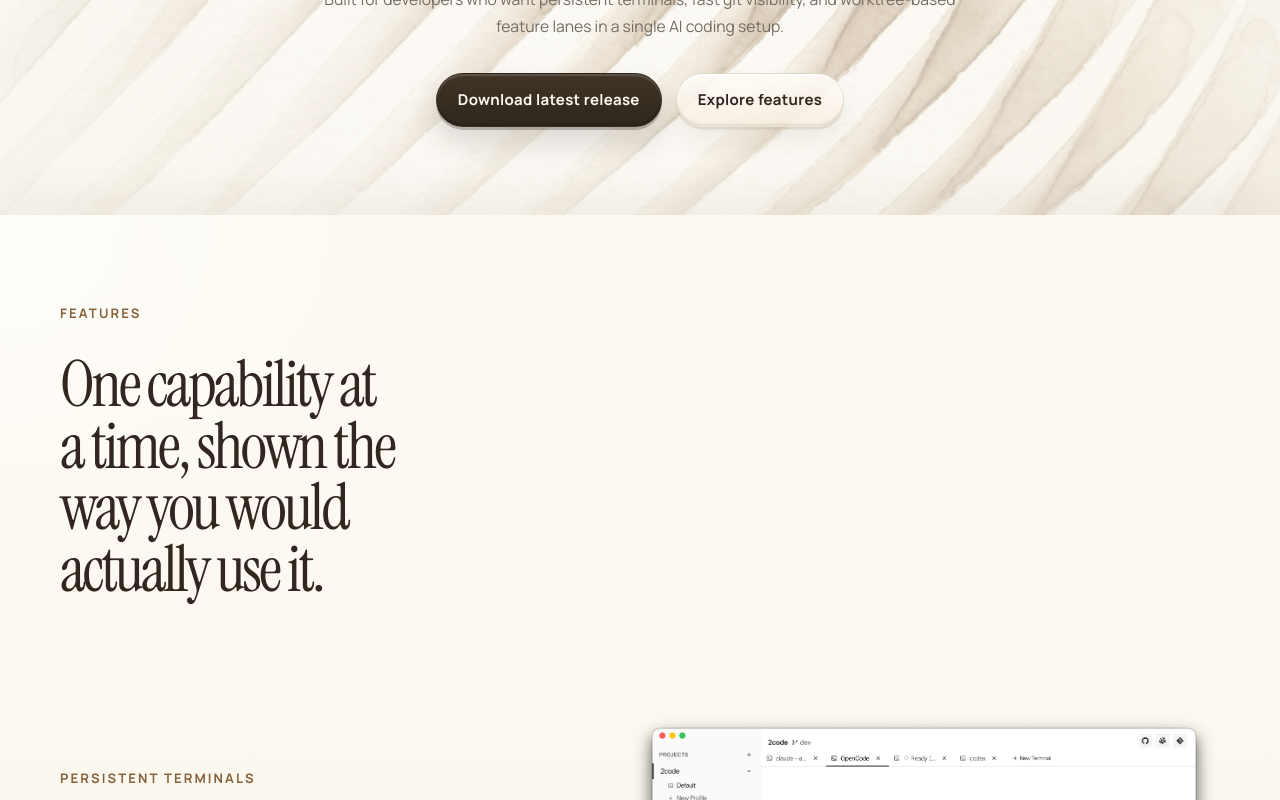
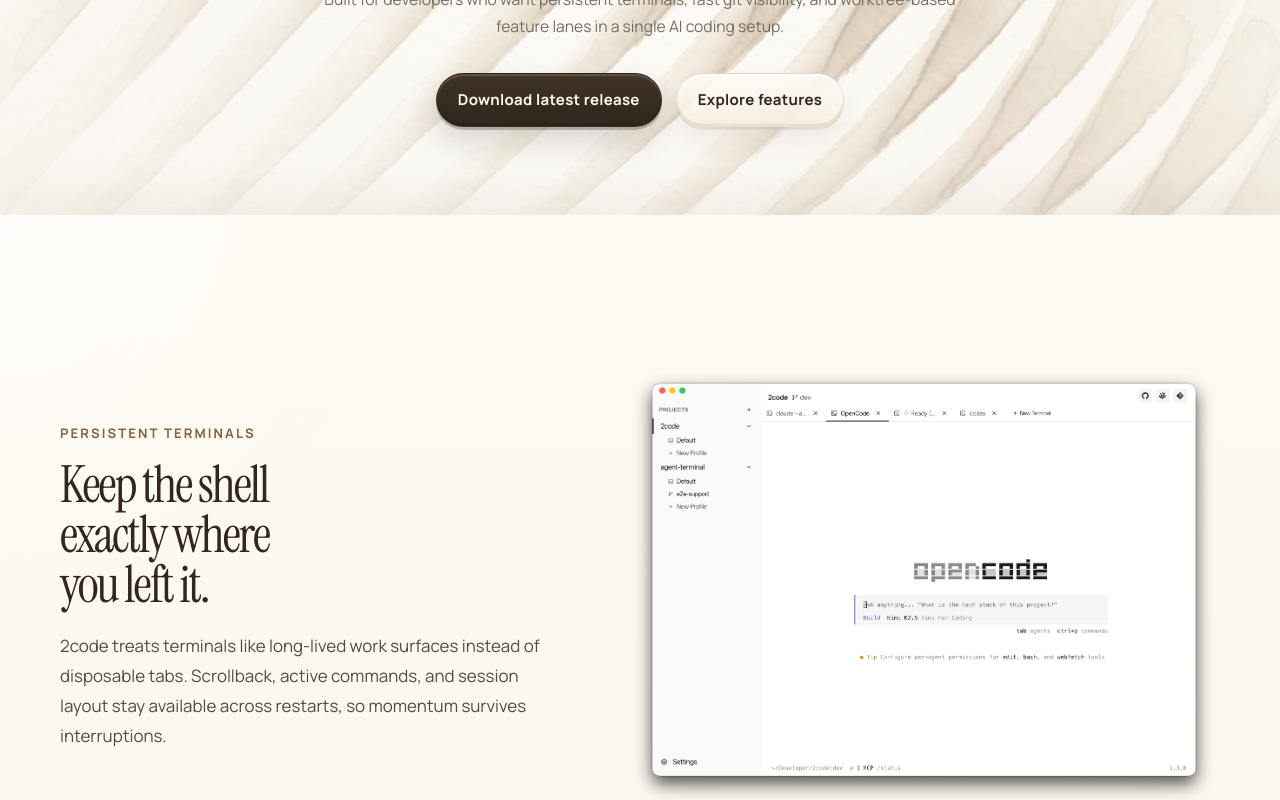
Before and after one commit to AkaraChen/2code-site, a Next.js app: page / in a window 1280 px wide. Shown: the part 585-1385 px from the top of the page. Built offline with nearby package versions, Linux system fonts and the light colour scheme.

Commit message:
refactor(site): remove features section heading
Remove the kicker and title from the features section in both English
and Chinese locales, along with the corresponding UI component.

```diff
--- a/app/home-page-content.tsx
+++ b/app/home-page-content.tsx
@@ -120,11 +120,6 @@
 
         <div className="content-surface">
           <section className="features-section" id="features">
-            <div className="section-heading reveal">
-              <p className="section-kicker">{t.features.kicker}</p>
-              <h2>{t.features.title}</h2>
-            </div>
-
             <div className="feature-list">
               {features.map((feature, index) => (
                 <section
--- a/app/i18n/resources.ts
+++ b/app/i18n/resources.ts
@@ -37,9 +37,6 @@
         secondaryCta: 'Explore features',
       },
       features: {
-        kicker: 'Features',
-        title:
-          'One capability at a time, shown the way you would actually use it.',
         items: {
           terminals: {
             eyebrow: 'Persistent terminals',
@@ -119,8 +116,6 @@
         secondaryCta: '查看功能',
       },
       features: {
-        kicker: '功能',
-        title: '一次只展示一个能力，而且是按你真实会用到的方式来展示。',
         items: {
           terminals: {
             eyebrow: '持久终端',
```
